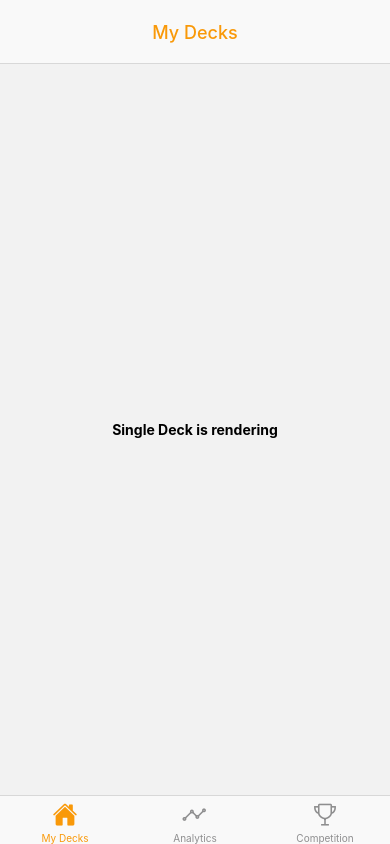
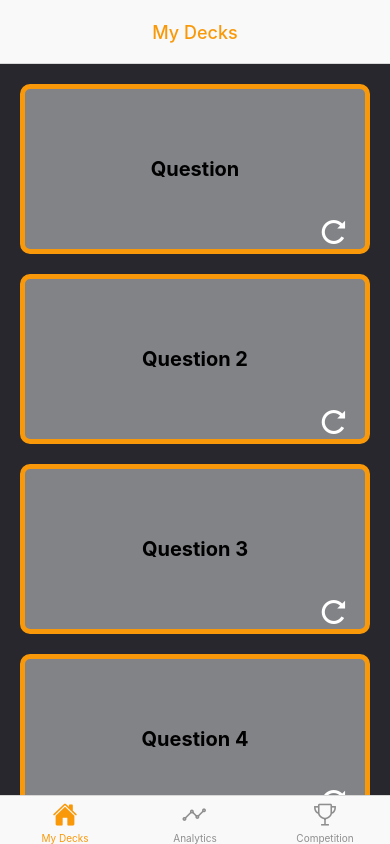
Before and after one commit to reemhd/DevCards-Frontend, a React Native app: screen /SingleDeck in a window 390 px wide. Built offline with nearby package versions, Linux system fonts and the light colour scheme; no server answers.

Commit message:
Trying to change single card text from front to back on press

```diff
--- a/components/Decks.jsx
+++ b/components/Decks.jsx
@@ -13,14 +13,18 @@ const Decks = ({ navigation }) => {
     });
   }, []);
 
-  const Deck = ({ title, description }) => {
+  const Deck = ({ title, description, _id }) => {
     return (
-      <View style={deckStyles.deckList}>
-        <View style={deckStyles.innerBorder}>
-          <Text style={deckStyles.name}>{title}</Text>
-          <Text style={deckStyles.description}>{description}</Text>
+      <Pressable
+        onPress={() => navigation.navigate("SingleDeck", { deck_id: _id })}
+      >
+        <View style={deckStyles.deckList}>
+          <View style={deckStyles.innerBorder}>
+            <Text style={deckStyles.name}>{title}</Text>
+            <Text style={deckStyles.description}>{description}</Text>
+          </View>
         </View>
-      </View>
+      </Pressable>
     );
   };
 
--- a/components/SingleDeck.jsx
+++ b/components/SingleDeck.jsx
@@ -1,19 +1,73 @@
 import React, { useEffect, useState } from "react";
-import { View, Text, StyleSheet } from "react-native";
+import { View, Text, StyleSheet, FlatList, Pressable } from "react-native";
 import { getDeckByID } from "../utils/api";
+import { Fontisto } from "@expo/vector-icons";
 
-const SingleDeck = () => {
+const SingleDeck = ({ deck_id }) => {
   const [deck, setDeck] = useState({});
+  const [cardText, setCardText] = useState("");
 
-  // useEffect(()=> {
-  // getDeckByID().then((deck)=> {
-  // setDeck(deck)
-  // })
-  // }, [])
+  // useEffect(() => {
+  //   getDeckByID(deck_id).then((deck) => {
+  //     setDeck(deck);
+  //   });
+  // }, [deck]);
 
+  const testData = [
+    {
+      _id: "1",
+      title: "Test Deck",
+      description: "Test Description",
+      cards: [
+        {
+          front: "Question",
+          back: "Answer",
+        },
+        {
+          front: "Question 2",
+          back: "Answer 2",
+        },
+        {
+          front: "Question 3",
+          back: "Answer 2",
+        },
+        {
+          front: "Question 4",
+          back: "Answer 2",
+        },
+        {
+          front: "Question 5",
+          back: "Answer 2",
+        },
+      ],
+    },
+  ];
+
+  const handleFlipCard = (back, front, cardText) => {
+    if (cardText === front) return (cardText = back);
+    if (cardText === back) return (cardText = front);
+  };
+
+  const Card = ({ front, back }) => {
+    let cardText = front;
+    return (
+      <Pressable onPress={() => handleFlipCard(back, front, cardText)}>
+        <View style={singleDeckStyle.cardList}>
+          <Text style={singleDeckStyle.text}>{cardText}</Text>
+          <View style={singleDeckStyle.spinner}>
+            <Fontisto name="spinner-rotate-forward" size={24} color="white" />
+          </View>
+        </View>
+      </Pressable>
+    );
+  };
   return (
-    <View style={singleDeckStyle.center}>
-      <Text style={singleDeckStyle.text}>Single Deck is rendering</Text>
+    <View style={singleDeckStyle.container}>
+      <FlatList
+        data={testData[0].cards}
+        renderItem={({ item }) => <Card front={item.front} back={item.back} />}
+        keyExtractor={(item) => item.front}
+      />
     </View>
   );
 };
@@ -21,11 +75,39 @@ const SingleDeck = () => {
 const singleDeckStyle = StyleSheet.create({
   text: {
     fontWeight: "bold",
+    fontSize: 20,
   },
-  center: {
+  container: {
     flex: 1,
+    flexDirection: "column",
+    backgroundColor: "#27272D",
+    // "#4682B4"
     justifyContent: "center",
+    alignItems: "stretch",
+    alignContent: "stretch",
+  },
+  cardList: {
     alignItems: "center",
+    justifyContent: "center",
+    backgroundColor: "#818387",
+    // "#F5F3E5",
+    elevation: 10,
+    padding: 10,
+    margin: 20,
+    marginBottom: 0,
+    height: 170,
+    borderRadius: 10,
+    borderColor: "#F99909",
+    borderWidth: 5,
+    elevation: 5,
+    shadowColor: "#F9F9F9",
+  },
+  spinner: {
+    position: "absolute",
+    bottom: 0,
+    alignSelf: "flex-end",
+    paddingRight: 10,
+    paddingBottom: 5,
   },
 });
 export default SingleDeck;
--- a/package.json
+++ b/package.json
@@ -3,7 +3,7 @@
   "version": "1.0.0",
   "main": "node_modules/expo/AppEntry.js",
   "scripts": {
-    "start": "expo start",
+    "start": "expo start --tunnel",
     "android": "expo start --android",
     "ios": "expo start --ios",
     "web": "expo start --web"
```
